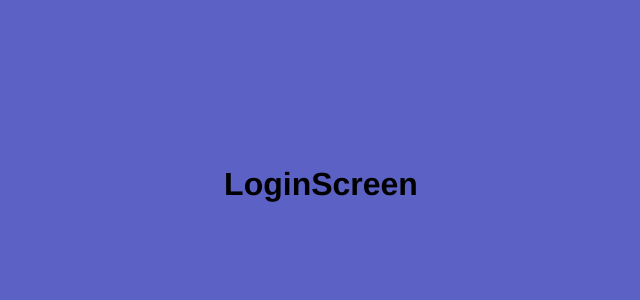
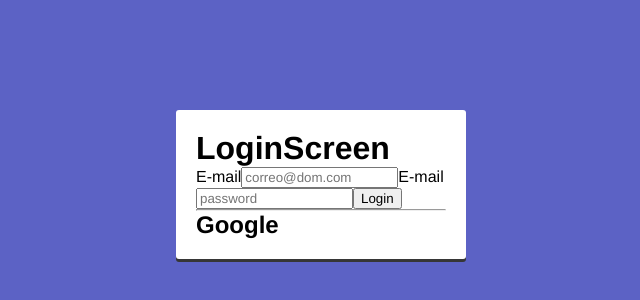
Before and after one commit to JesusMirandaEspino/journal-app-react, a React app: page /auth/login in a window 1280 px wide. Shown: the part 216-516 px from the top of the page, without its empty margins (319-959 px from the left). Built offline with nearby package versions, Linux system fonts and the light colour scheme.

Commit message:
login style

```diff
--- a/src/components/auth/LoginScreen.js
+++ b/src/components/auth/LoginScreen.js
@@ -4,6 +4,24 @@ export const LoginScreen = () => {
     return (
         <div>
             <h1>LoginScreen</h1>
+
+            <form>
+
+                <label for="email" >E-mail</label>
+                <input  type="text"  name="email"  placeholder="correo@dom.com"/>
+
+                <label for="password" >E-mail</label>
+                <input  type="password"  name="password"  placeholder="password"/>
+
+                <button type="submit" > Login </button>
+
+
+                <hr />
+
+                <h2>Google</h2>
+
+            </form>
+
         </div>
     )
 }
--- a/src/styles/components/_auth.scss
+++ b/src/styles/components/_auth.scss
@@ -7,3 +7,11 @@
     margin:0;
     height:100vh;
 }
+
+.auth__box-container{
+    background-color:#ffffff;
+    box-shadow: 0px 3px $dark-grey;
+    border-radius: 3px;
+    padding: 20px;
+    width:250px;
+}
```
